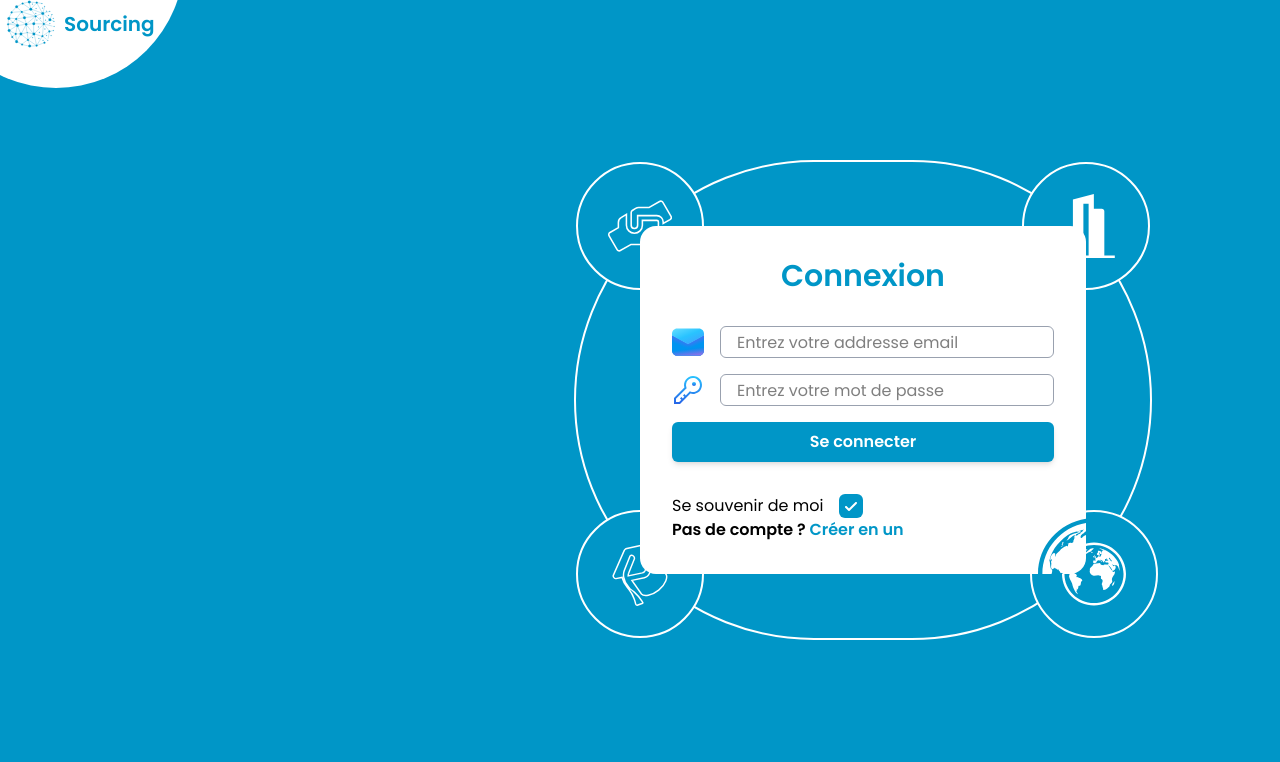
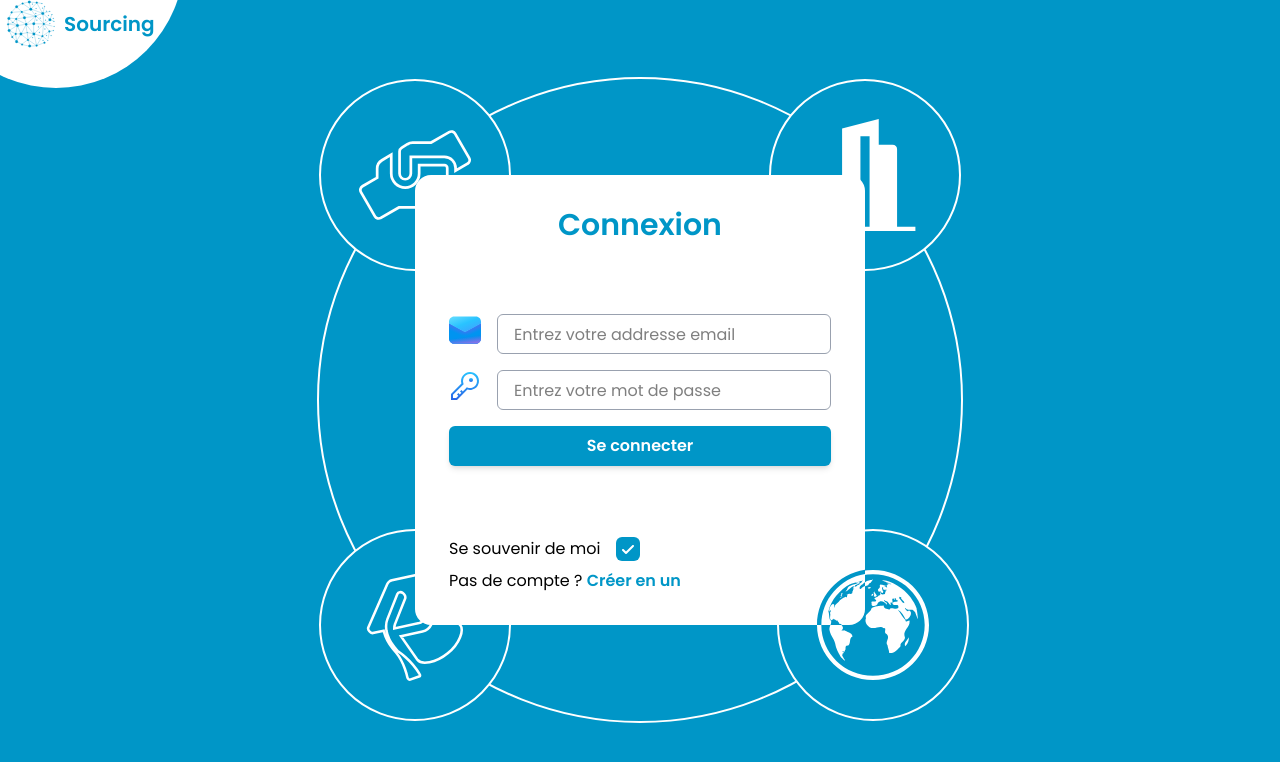
Before and after one commit to darkwall8/Sourcing_Frontend, a React (Vite) app: page /login in a window 1280 px wide. Shown: the top 762 px of the page. Built offline with nearby package versions, Linux system fonts and the light colour scheme.

Commit message:
update: the login page design and responsive

```diff
--- a/src/pages/ShowcasesPages/Login/index.tsx
+++ b/src/pages/ShowcasesPages/Login/index.tsx
@@ -25,41 +25,43 @@ function Login() {
     }
 
     return (
-        <div className="relative flex justify-center md:justify-end md:pr-32 items-center bg-primary w-screen h-screen overflow-hidden" data-canbetest="true">
+        <div className="relative flex justify-center items-center bg-primary w-screen h-screen overflow-hidden" data-canbetest="true">
             <div className="flex items-end absolute pl-18 pb-10 -left-18 -top-42 w-64 h-64 bg-white rounded-full">
                 <NavLink to={"/"} className="flex items-center relative z-30">
                     <img className="w-16" src={logo} alt="logo" />
                     <p className="font-semibold text-xl text-primary">Sourcing</p>
                 </NavLink>
             </div>
-            <div className="relative w-full md:w-fit md:border-2 md:border-white rounded-full text-xs md:text-base md:p-16">
-                <div className="hidden w-32 h-32 border-2 z-20 bg-primary border-white md:flex items-center justify-center absolute -top-0 -left-0 rounded-full"><img className="w-16 h-16" src={icon1} alt="icon1" /></div>
-                <div className="hidden w-32 h-32 border-2 z-20 bg-primary border-white md:flex items-center justify-center absolute -top-0 -right-0 rounded-full"><img className="w-16 h-16" src={icon2} alt="icon2" /></div>
-                <div className="hidden w-32 h-32 border-2 z-20 bg-primary border-white md:flex items-center justify-center absolute -bottom-0 -left-0 rounded-full"><img className="w-16 h-16" src={icon3} alt="icon3" /></div>
-                <div className="hidden w-32 h-32 border-2 z-20 bg-primary border-white md:flex items-center justify-center absolute -bottom-0 -right-2 rounded-full"><img className="w-16 h-16" src={icon4} alt="icon4" /></div>
+            <div className="relative w-full md:w-fit h-fit md:p-24 flex justify-center items-center md:border-2 md:border-white md:rounded-full text-xs md:text-base">
+                <div className="hidden w-48 h-48 border-2 z-20 bg-primary border-white md:flex items-center justify-center absolute -top-0 -left-0 rounded-full"><img className="w-28 h-28" src={icon1} alt="icon1" /></div>
+                <div className="hidden w-48 h-48 border-2 z-20 bg-primary border-white md:flex items-center justify-center absolute -top-0 -right-0 rounded-full"><img className="w-28 h-28" src={icon2} alt="icon2" /></div>
+                <div className="hidden w-48 h-48 border-2 z-20 bg-primary border-white md:flex items-center justify-center absolute -bottom-0 -left-0 rounded-full"><img className="w-28 h-28" src={icon3} alt="icon3" /></div>
+                <div className="hidden w-48 h-48 border-2 z-20 bg-primary border-white md:flex items-center justify-center absolute -bottom-0 -right-2 rounded-full"><img className="w-28 h-28" src={icon4} alt="icon4" /></div>
                 {/*  */}
-                <div className="bg-white md:rounded-2xl p-8 flex flex-col gap-8 relative z-30">
+                <div className="bg-white px-8 py-24 md:py-8 w-full h-fit md:w-[450px] md:h-[450px] md:rounded-2xl md:p-8 flex flex-col justify-between items-center gap-8 relative z-30">
+                    <div className="flex flex-col w-fit gap-8 justify-between h-full">
                         <img className="absolute -bottom-0 right-0 w-12" src={quaterWorld} alt="icon4" />
                         <p className="text-primary text-3xl font-semibold text-center">{t("login.sign_in")}</p>
-                    <form className="flex flex-col gap-4" action="">
+                        <form className="flex flex-col gap-4 w-fit" action="">
                             <div className="w-full flex gap-4">
                                 <img className="w-8 h-8" src={emailIcon} alt="mail" />
-                            <input className="border rounded-md h-8 border-gray-400 outline-primary pl-4" type="email" placeholder={t("login.email_placeholder")} />
+                                <input className="border rounded-md h-10 w-full border-gray-400 outline-primary pl-4" type="email" placeholder={t("login.email_placeholder")} />
                             </div>
                             <div className="w-full flex gap-4">
                                 <img className="w-8 h-8" src={passwordIcon} alt="password" />
-                            <input className="border rounded-md h-8 border-gray-400 outline-primary pl-4" type="password" placeholder={t("login.password_placeholder")} />
+                                <input className="border rounded-md h-10 w-full border-gray-400 outline-primary pl-4" type="password" placeholder={t("login.password_placeholder")} />
                             </div>
                             <div className="bg-primary h-10 flex justify-center items-center rounded-md shadow-md text-white font-semibold cursor-pointer hover:bg-primary/80 transition-all duration-150 ease-in-out">{t("login.login")}</div>
                         </form>
-                    <div className="">
+                        <div className="flex flex-col gap-2">
                             <div className="flex items-center gap-4">
                                 <p>{t("login.remember_me")}</p>
                                 <div onClick={() => updateCheckStatut()} className={`${!isRememberActivated ? "bg-primary" : "bg-white border-2"} w-6 h-6 cursor-pointer flex items-center justify-center rounded-md transition-all duration-150 ease-in-out`}>
                                     <img src={check} alt="check" />
                                 </div>
                             </div>
-                        <div className="font-semibold">{t("login.no_account")} <NavLink to={"/registration"} className="text-primary">{t("login.create_one")}</NavLink></div>
+                            <div className="">{t("login.no_account")} <NavLink to={"/registration"} className="text-primary font-semibold">{t("login.create_one")}</NavLink></div>
+                        </div>
                     </div>
                 </div>
             </div>
```
Lines whose indentation alone changed are shown as unchanged.
